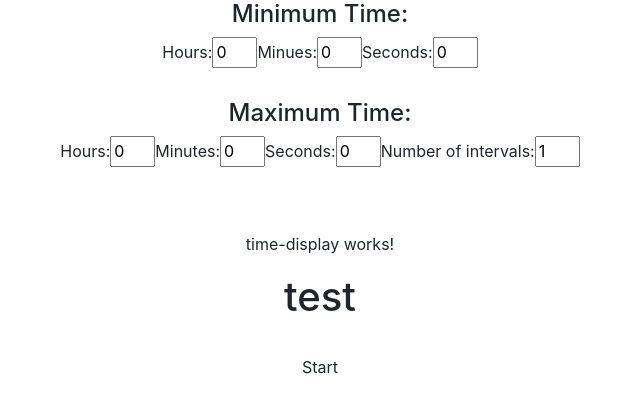
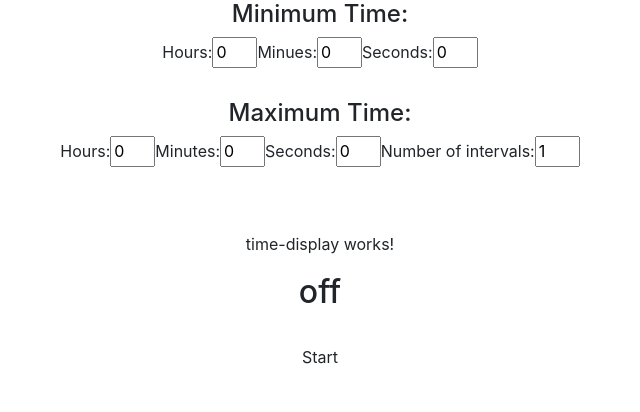
Before and after one commit to Jbsiefken/random-timer, an Angular app: page / in a window 1280 px wide. Shown: the top 412 px of the page, without its empty margins (320-960 px from the left). Built offline with nearby package versions, Linux system fonts and the light colour scheme.

Commit message:
creates OnChanges method for time-display

```diff
--- a/src/app/time-display/time-display.component.html
+++ b/src/app/time-display/time-display.component.html
@@ -1,2 +1,3 @@
 <p>time-display works!</p>
 <h1>{{ formatted_time }}</h1>
+<h2>{{ status_message }}</h2>
--- a/src/app/time-display/time-display.component.ts
+++ b/src/app/time-display/time-display.component.ts
@@ -1,17 +1,35 @@
-import { Component, OnInit } from '@angular/core';
+import { Component, Input, SimpleChanges, OnChanges } from '@angular/core';
+import { Status } from '../Status';
 
 @Component({
   selector: 'app-time-display',
   templateUrl: './time-display.component.html',
   styleUrls: ['./time-display.component.css']
 })
-export class TimeDisplayComponent implements OnInit {
+export class TimeDisplayComponent implements OnChanges {
 
-  formatted_time: string = "test";
+  @Input() status: Status;
+  formatted_time: string;
+  status_message: string = "not yet started";
 
   constructor() { }
 
-  ngOnInit(): void {
+  ngOnChanges(changes: SimpleChanges): void {
+    if(changes[0]){
+       this.status = changes[0].currentValue;
+    }
+    switch(this.status){
+      case Status.off: {
+        this.status_message = "off";
+      }
+      break;
+      case Status.on: {
+        this.status_message = "on";
+      }
+      break;
+
+
+    }
   }
 
 }
--- a/src/app/timer/timer.component.html
+++ b/src/app/timer/timer.component.html
@@ -37,7 +37,8 @@
         <h5>{{ message }}</h5>
     </div>
     <br />
-    <app-time-display></app-time-display>
+    <!--display time elapsed in nested component-->
+    <app-time-display [status] = "status"></app-time-display>
     <br />
     <div id="button" class="circle" (click)="buttonClicked()">
         Start
--- a/src/app/timer/timer.component.ts
+++ b/src/app/timer/timer.component.ts
@@ -1,4 +1,5 @@
 import { Component, Input, Output, EventEmitter, OnInit} from '@angular/core';
+import { Status } from '../Status';
 
 @Component({
   selector: 'app-timer',
@@ -19,6 +20,7 @@ export class TimerComponent implements OnInit {
   reps: number = 1;
   running: boolean = false;
   message: string;
+  status: Status = Status.off;
 
   constructor() { }
 
@@ -60,6 +62,7 @@ export class TimerComponent implements OnInit {
   //set the timer off after that number of milliseconds
   runTimer(): void {
     this.running = true;
+    this.status = Status.on;
     this.message = '';
     for (let i = 0; i < this.reps; i++){
       let interval: number = Math.floor(Math.random() * (this.maxTime - this.minTime)) + this.minTime;
```
